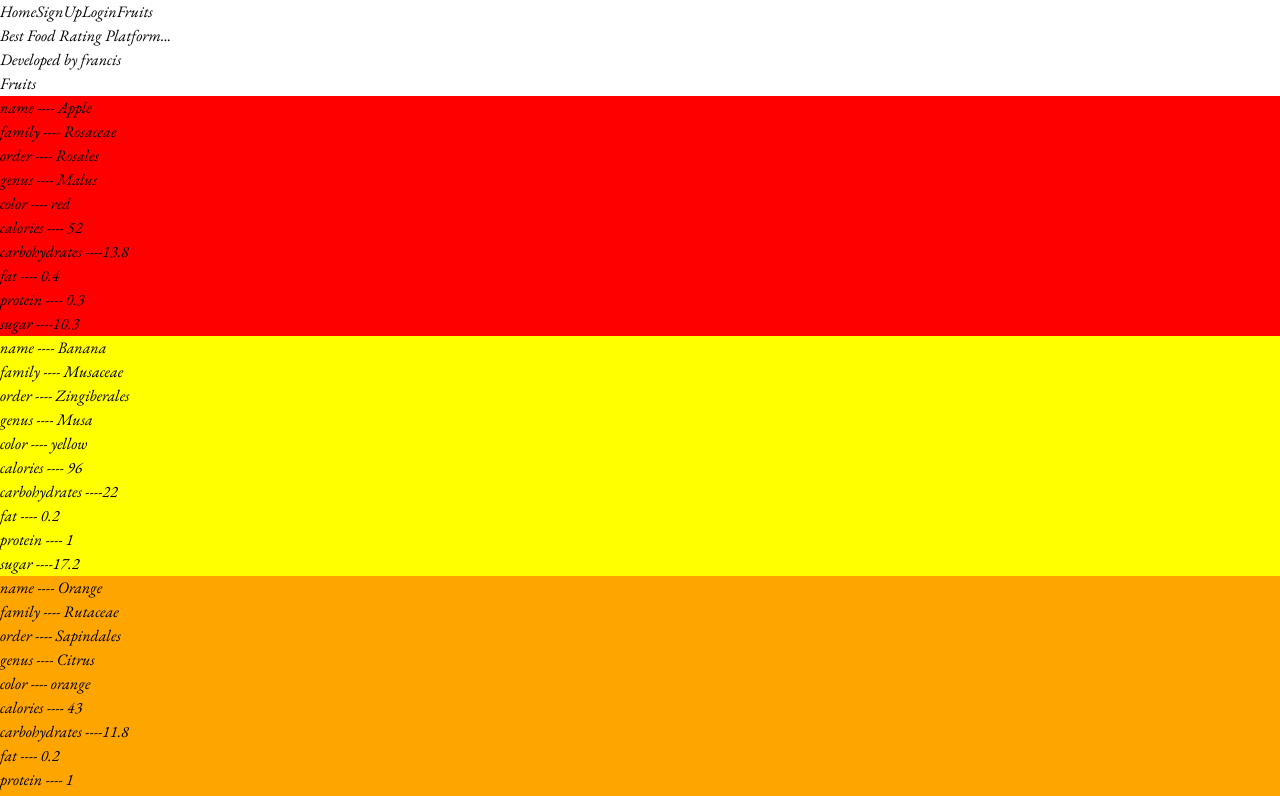
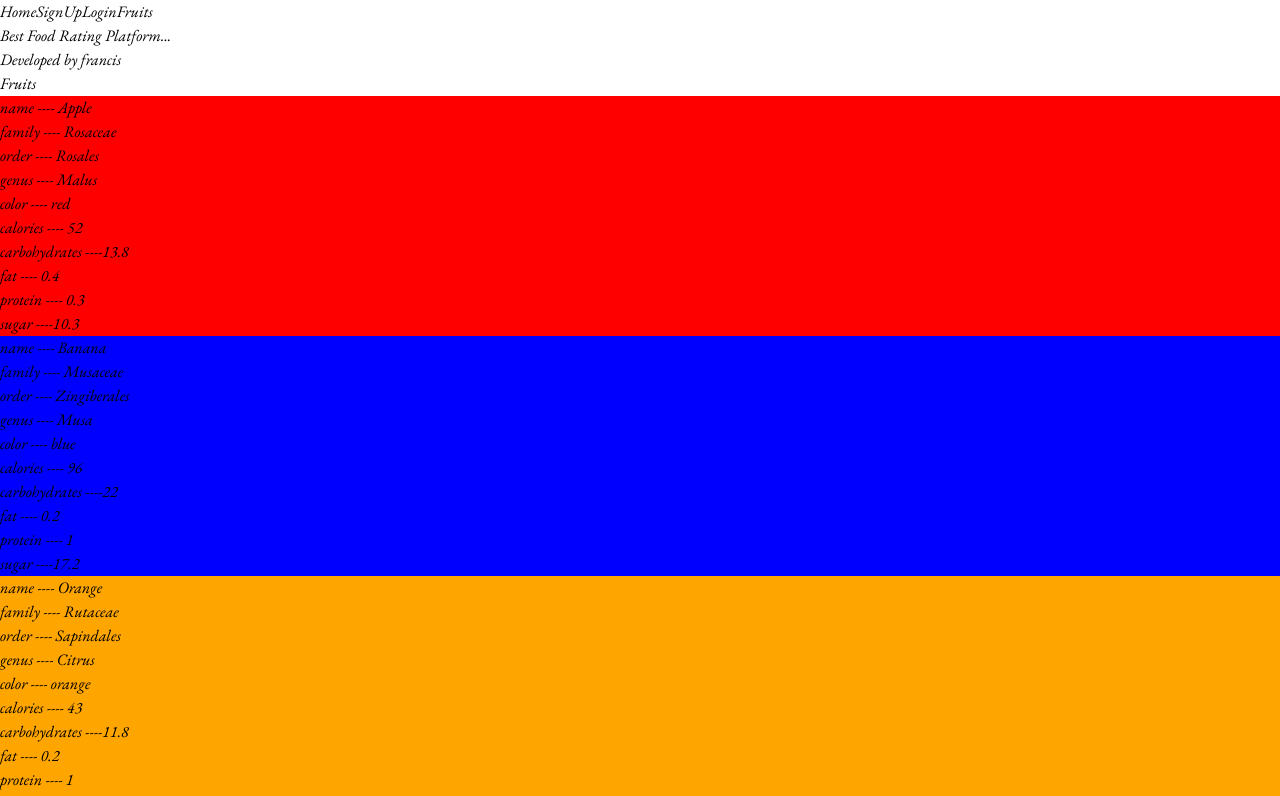
Before and after one commit to Francis-Mwaniki/React-fruits-app, a React (Vite) app: page /fruits in a window 1280 px wide. Shown: the top 796 px of the page. Built offline with nearby package versions, Linux system fonts and the light colour scheme.

Commit message:
new adds with fruits

```diff
--- a/src/components/RetrieveFruits.tsx
+++ b/src/components/RetrieveFruits.tsx
@@ -38,7 +38,7 @@ const RetrieveFruits = () => {
         {
           id: 2,
           name: "Banana",
-          color: "yellow",
+          color: "blue",
           family: "Musaceae",
           order: "Zingiberales",
           genus: "Musa",
@@ -70,7 +70,7 @@ const RetrieveFruits = () => {
         {
             id: 4,
             name: "Mango",
-            color: "yellow",
+            color: "blue",
             family: "Anacardiaceae",
             order: "Sapindales",
             genus: "Mangifera",
@@ -102,7 +102,7 @@ const RetrieveFruits = () => {
           {
             id: 6,
             name: "Pineapple",
-            color: "yellow",
+            color: "blue",
             family: "Bromeliaceae",
             order: "Poales",
             genus: "Ananas",
@@ -278,34 +278,34 @@ const RetrieveFruits = () => {
                 className={` p-4 rounded-lg shadow-md`}
                 style={{ backgroundColor: `${fruit.color}` }}
               >
-                <h2 className="text-lg text-gray-500 font-bold mb-2">
+                <h2 className="text-lg text-gray-200 font-bold mb-2">
                   <span className="px-4 text-white text-xl">name</span> ---- {fruit.name}
                 </h2>
-                <p className="text-sm text-gray-500 font-medium">
+                <p className="text-sm text-gray-200 font-medium">
                 <span className="px-4 text-white text-xl">family</span> ---- {fruit.family}
                 </p>
-                <p className="text-sm text-gray-500 font-medium">
+                <p className="text-sm text-gray-200 font-medium">
                 <span className="px-4 text-white text-xl">order</span> ---- {fruit.order}
                 </p>
-                <p className="text-sm text-gray-500 font-medium">
+                <p className="text-sm text-gray-200 font-medium">
                 <span className="px-4 text-white text-xl">genus</span> ---- {fruit.genus}
                 </p>
-                <p className="text-sm text-gray-500 font-medium">
+                <p className="text-sm text-gray-200 font-medium">
                 <span className="px-4 text-white text-xl">color</span> ----  {fruit.color}
                 </p>
-                <p className="text-sm text-gray-500 font-medium">
+                <p className="text-sm text-gray-200 font-medium">
              <span className="px-4 text-white text-xl">calories</span> ----  {fruit.nutritions.calories}
                 </p>
-                <p className="text-sm text-gray-500 font-medium">
+                <p className="text-sm text-gray-200 font-medium">
         <span className="px-4 text-white text-xl">carbohydrates</span> ----{fruit.nutritions.carbohydrates}
                 </p>
-                <p className="text-sm text-gray-500 font-medium">
+                <p className="text-sm text-gray-200 font-medium">
                  <span className="px-4 text-white text-xl">fat</span> ----  {fruit.nutritions.fat}
                 </p>
-                <p className="text-sm text-gray-500 font-medium">
+                <p className="text-sm text-gray-200 font-medium">
              <span className="px-4 text-white text-xl">protein</span> ---- {fruit.nutritions.protein}
                 </p>
-                <p className="text-sm text-gray-500 font-medium">
+                <p className="text-sm text-gray-200 font-medium">
                <span className="px-4 text-white text-xl">sugar</span> ----{fruit.nutritions.sugar}
                 </p>
               </div>
```
